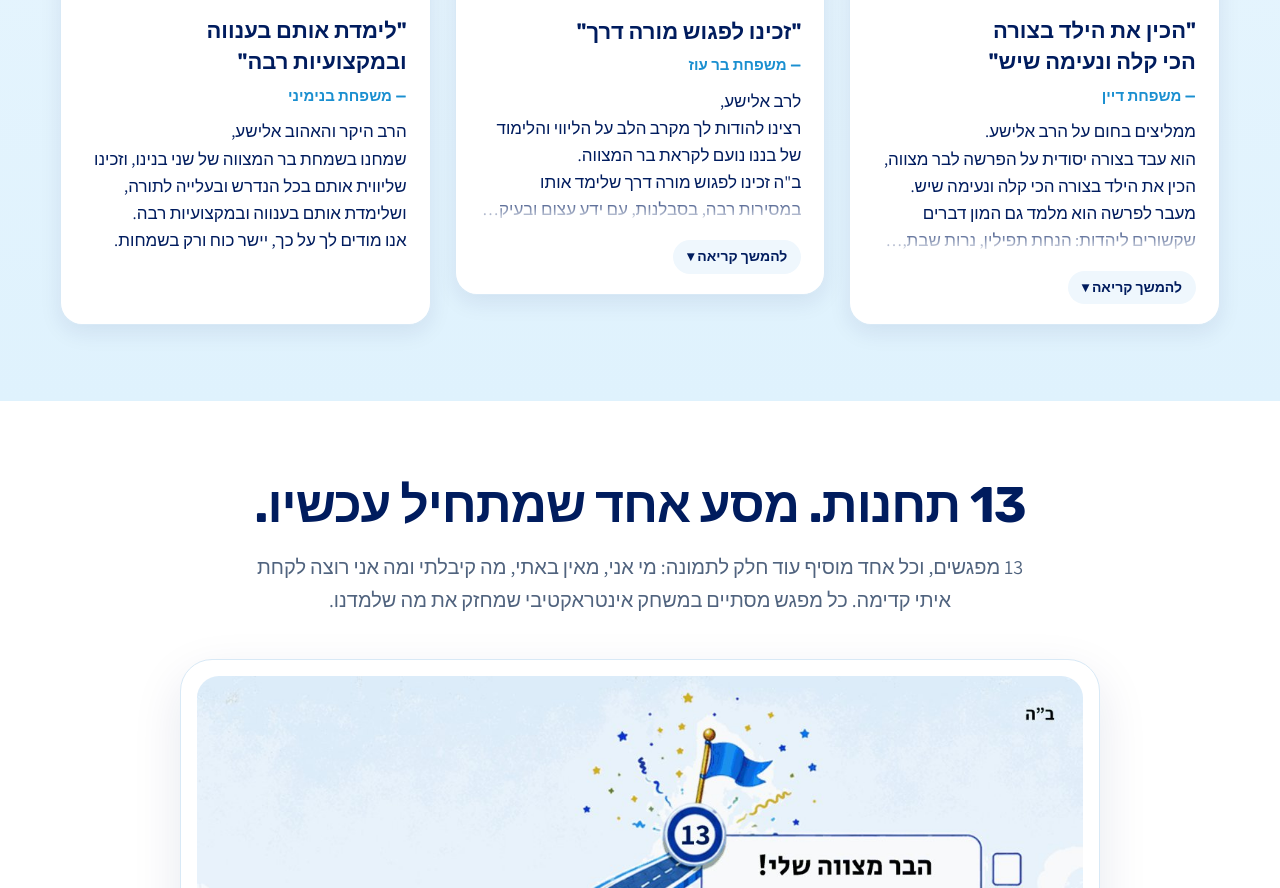
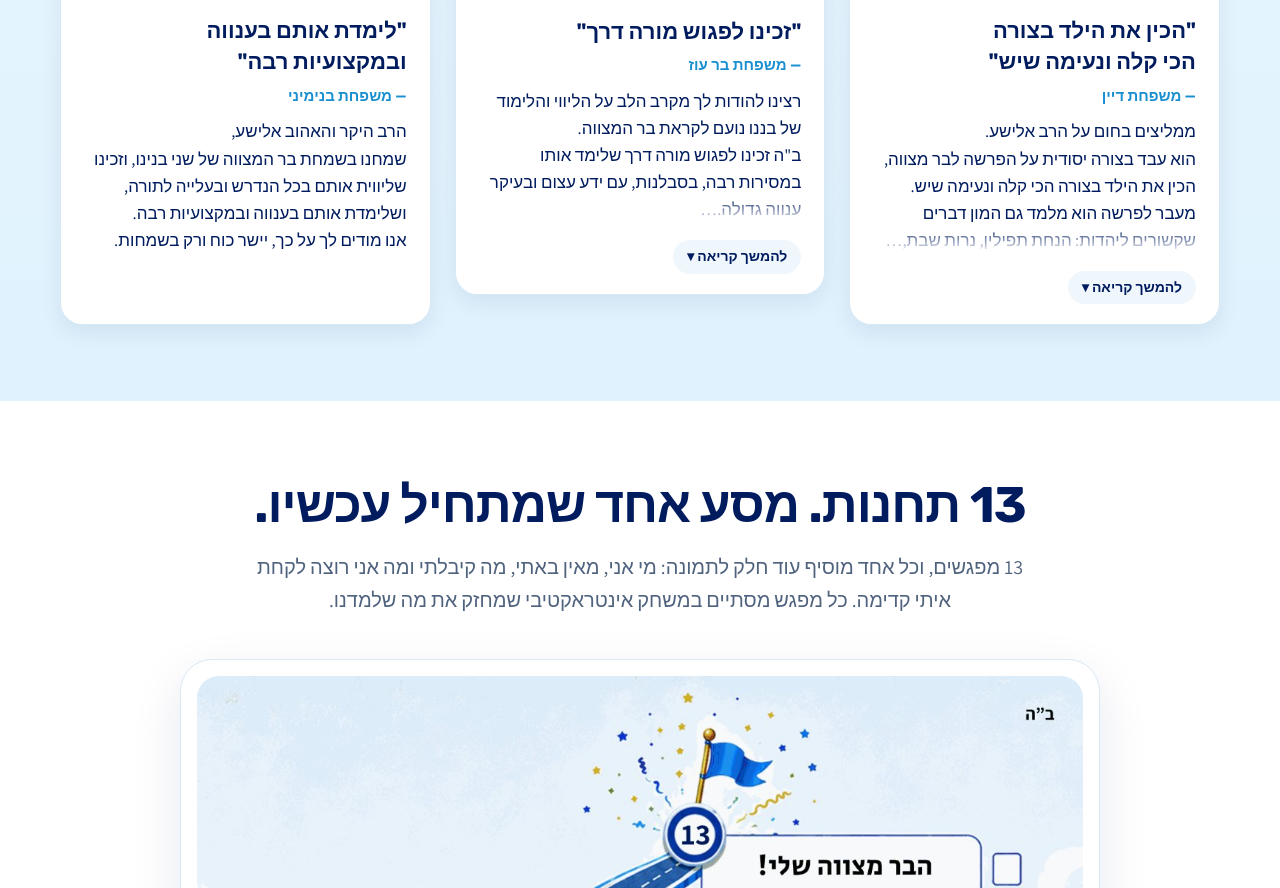
Before and after one commit to 770elik-glitch/next13, a plain HTML site: page index.html in a window 1280 px wide. Shown: the part 3392-4280 px from the top of the page. Drawn offline with Linux system fonts and the light colour scheme.

Commit message:
Bar Oz testimonial: drop salutation line
Co-Authored-By: Claude Opus 5.5 <noreply@anthropic.com>
Claude-Session: https://claude.ai/code/session_01JesEu2KzANqUqZzMneWxGV

```diff
--- a/index.html
+++ b/index.html
@@ -553,8 +553,7 @@
           <article class="family-card" id="family-6" aria-labelledby="family-name-6">
             <img class="family-photo" src="assets/testimonials/06-bar-oz-v2.jpg" alt="הרב אלישע עם נער בר המצווה ממשפחת בר עוז" loading="lazy" decoding="async">
             <div class="family-body"><p class="family-pull">"זכינו לפגוש מורה דרך"</p><h3 id="family-name-6">משפחת בר עוז</h3>
-              <div class="family-quote" id="family-text-6">לרב אלישע,
-רצינו להודות לך מקרב הלב על הליווי והלימוד של בננו נועם לקראת בר המצווה.
+              <div class="family-quote" id="family-text-6">רצינו להודות לך מקרב הלב על הליווי והלימוד של בננו נועם לקראת בר המצווה.
 ב"ה זכינו לפגוש מורה דרך שלימד אותו במסירות רבה, בסבלנות, עם ידע עצום ובעיקר ענווה גדולה.
 תודה רבה על הכול.
 ממליצים ומעריכים מאוד.</div>
```
